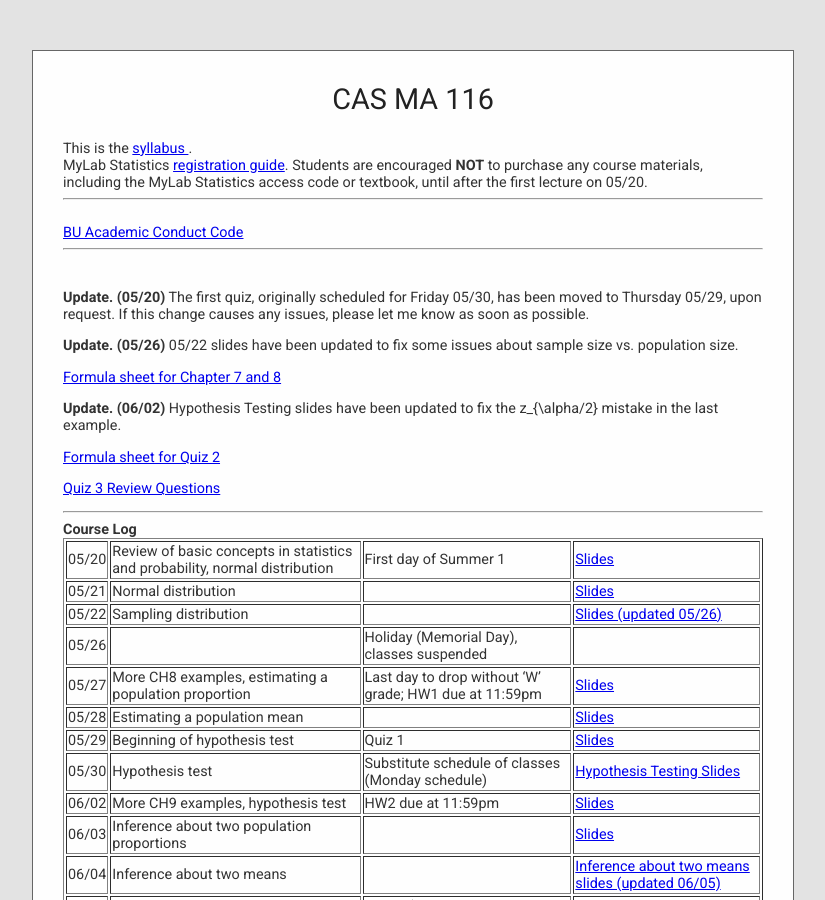
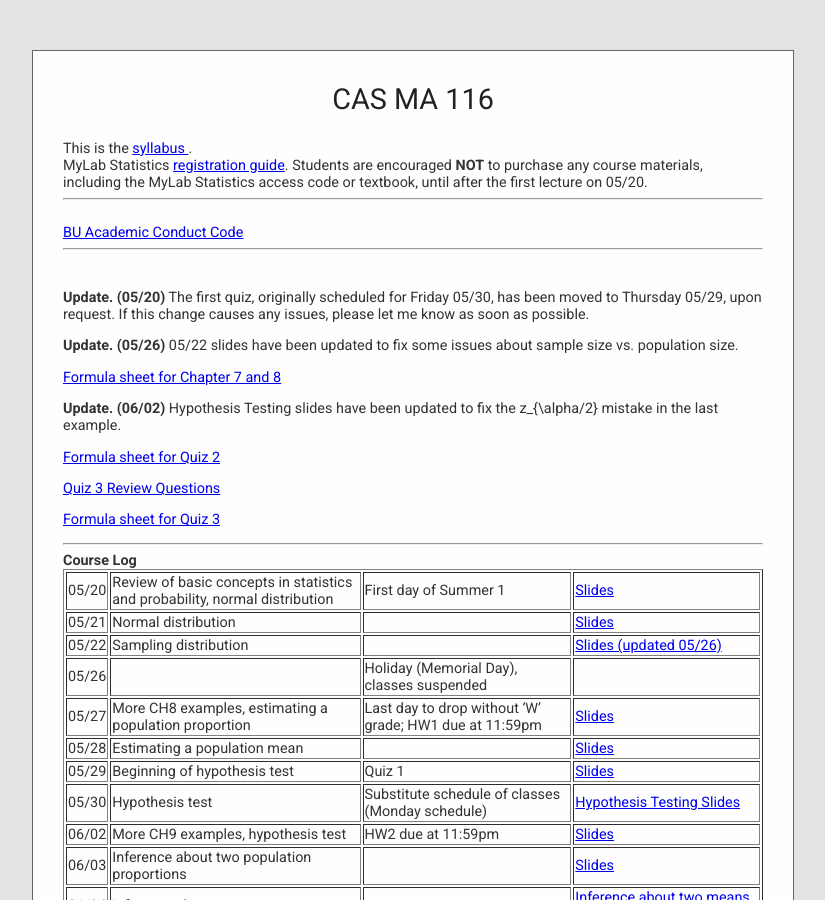
Before and after one commit to cesail/cesail.github.io, a Jekyll site: the page built from courses/25s1ma116/index.html, in a window 1280 px wide and 900 px high. Shown: the whole window, without its empty margins (227-1052 px from the left). Built offline with Jekyll 4.4.1, drawn with Linux system fonts in a browser that asks for light colours; some web fonts are replaced; a script that is not in the unit is left out.

Commit message:
Update index.html

```diff
--- a/courses/25s1ma116/index.html
+++ b/courses/25s1ma116/index.html
@@ -85,6 +85,7 @@
 
 <p> <a href="formula2.pdf"> Formula sheet for Quiz 2 </a></p>
 <p> <a href="Quiz3Reviewqs.pdf"> Quiz 3 Review Questions </a></p>
+<p> <a href="FormulasheetQuiz3.pdf"> Formula sheet for Quiz 3 </a></p>
 
 <hr>
 <b> Course Log</b> <br>
```
